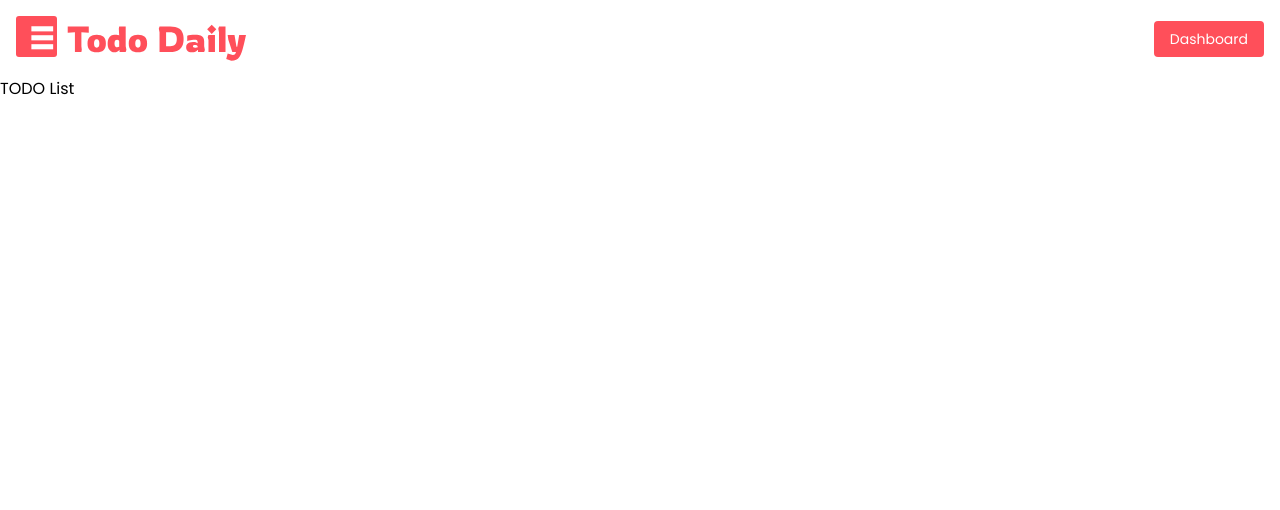
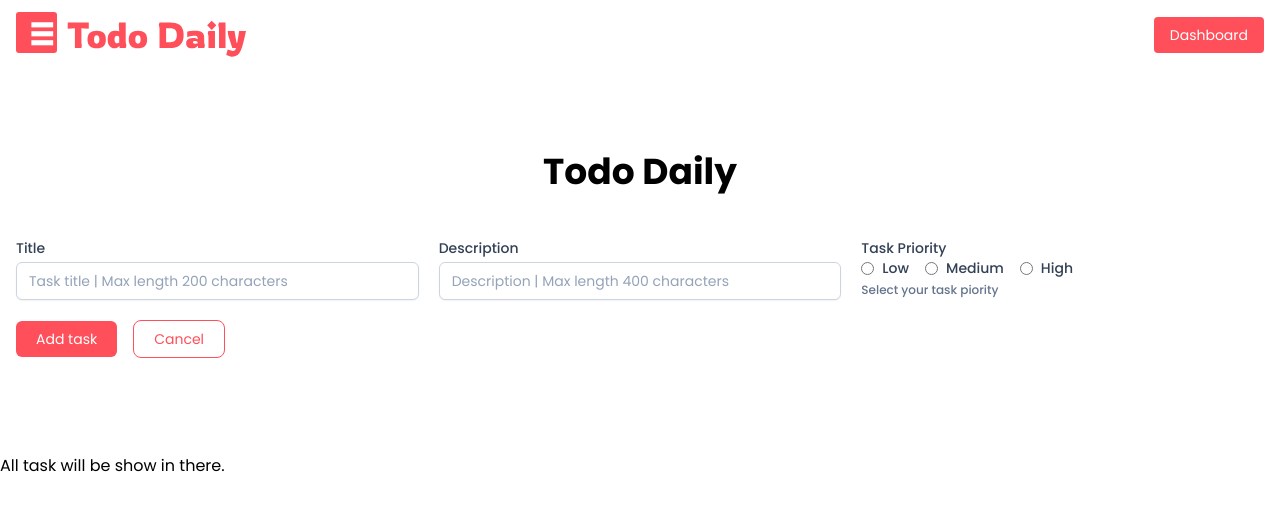
Before and after one commit to skmajumder/todo-list-app, a React (Vite) app: page /todo in a window 1280 px wide. Shown: the top 510 px of the page. Built offline with nearby package versions, Linux system fonts and the light colour scheme.

Commit message:
Add task form

```diff
--- a/src/components/NavMenu.jsx
+++ b/src/components/NavMenu.jsx
@@ -11,7 +11,7 @@ const NavMenu = () => {
   };
 
   return (
-    <header className="p-4">
+    <header className="sticky top-0 z-10 bg-white px-4 py-3">
       <div className="mx-auto flex items-center justify-between">
         {/* Logo */}
         <div className="flex items-center">
--- /dev/null
+++ b/src/features/AddTask.jsx
@@ -0,0 +1,121 @@
+import { useState } from 'react';
+
+const AddTask = () => {
+  const [priority, setPriority] = useState('');
+
+  const handleTaskPriorityChange = (priority) => {
+    setPriority(priority);
+  };
+
+  return (
+    <section className="py-20">
+      <div>
+        <h2 className="mb-7 text-center text-xl font-bold leading-tight text-black md:mb-7 md:text-3xl md:leading-tight lg:mb-7 lg:text-4xl lg:leading-tight">
+          Todo Daily
+        </h2>
+        <div className="p-4">
+          <form className="grid grid-cols-3 gap-5">
+            <div>
+              <label htmlFor="task-title">
+                <span className="block cursor-pointer text-sm font-medium text-slate-700">
+                  Title
+                </span>
+                <input
+                  type="text"
+                  placeholder="Task title | Max length 200 characters"
+                  name="task-title"
+                  maxLength="200"
+                  id="task-title"
+                  className="mt-1 block w-full rounded-md border border-slate-300 bg-white px-3 py-2 text-sm placeholder-slate-400 shadow-sm
+                  focus:border-sky-500 focus:outline-none
+                  focus:ring-0 focus:ring-sky-500 focus:invalid:border-pink-500 focus:invalid:ring-pink-500
+                  disabled:border-slate-200 disabled:bg-slate-50
+                  disabled:text-slate-500 disabled:shadow-none"
+                  required
+                />
+              </label>
+            </div>
+            <div>
+              <label htmlFor="task-description">
+                <span className="block cursor-pointer text-sm font-medium text-slate-700">
+                  Description
+                </span>
+                <input
+                  type="text"
+                  placeholder="Description | Max length 400 characters"
+                  name="task-description"
+                  maxLength="400"
+                  id="task-description"
+                  className="mt-1 block w-full rounded-md border border-slate-300 bg-white px-3 py-2 text-sm placeholder-slate-400 shadow-sm
+                  focus:border-sky-500 focus:outline-none
+                  focus:ring-0 focus:ring-sky-500 focus:invalid:border-pink-500 focus:invalid:ring-pink-500
+                  disabled:border-slate-200 disabled:bg-slate-50
+                  disabled:text-slate-500 disabled:shadow-none"
+                  required
+                />
+              </label>
+            </div>
+
+            <fieldset>
+              <legend className="block cursor-pointer text-sm font-medium text-slate-700">
+                Task Priority
+              </legend>
+
+              <div className="flex items-center justify-start space-x-4">
+                {['low', 'medium', 'high'].map((value) => (
+                  <label
+                    key={value}
+                    className="flex cursor-pointer items-center"
+                  >
+                    <input
+                      type="radio"
+                      name="priority"
+                      value={value}
+                      className="mr-2 cursor-pointer"
+                      checked={priority === value}
+                      onChange={() => handleTaskPriorityChange(value)}
+                      required
+                    />
+                    <span
+                      className={`text-sm font-medium ${priority === value ? 'text-sky-500' : 'text-slate-700'}`}
+                    >
+                      {value.charAt(0).toUpperCase() + value.slice(1)}
+                    </span>
+                  </label>
+                ))}
+              </div>
+
+              <p className={`mt-1 block text-xs font-medium text-slate-500`}>
+                {priority === '' ? (
+                  'Select your task piority'
+                ) : (
+                  <>
+                    Your task priority set to be{' '}
+                    <span className="capitalize">{priority}</span>
+                  </>
+                )}
+              </p>
+            </fieldset>
+
+            <div className="space-x-4">
+              <button
+                type="submit"
+                className="rounded-md bg-[#FF4F5A] px-5 py-2 text-sm text-white duration-300 ease-in hover:bg-[#ff4f5be1] focus:outline-none focus:ring focus:ring-[#ff4f5bbf] active:bg-[#ff4f5be1]"
+              >
+                Add task
+              </button>
+              <button
+                type="reset"
+                className="rounded-lg border border-[#FF4F5A] px-5 py-2 text-sm text-[#FF4F5A] duration-300 ease-in hover:bg-[#ff4f5be1] hover:text-white focus:outline-none focus:ring focus:ring-[#ff4f5bbf] active:bg-[#ff4f5be1]"
+              >
+                Cancel
+              </button>
+            </div>
+          </form>
+        </div>
+      </div>
+    </section>
+  );
+};
+
+export default AddTask;
--- a/src/features/Todo.jsx
+++ /dev/null
@@ -1,9 +0,0 @@
-const Todo = () => {
-    return (
-        <div>
-            <h2>TODO List</h2>
-        </div>
-    );
-};
-
-export default Todo;
--- /dev/null
+++ b/src/features/TodoList.jsx
@@ -0,0 +1,9 @@
+const TodoList = () => {
+    return (
+        <div>
+            <h2>All task will be show in there.</h2>
+        </div>
+    );
+};
+
+export default TodoList;
--- a/src/routers/routers.jsx
+++ b/src/routers/routers.jsx
@@ -3,7 +3,7 @@ import AppLayout from '../ui/AppLayout';
 import Error from '../ui/Error';
 import Home from '../ui/Home';
 import TaskLayout from '../ui/TaskLayout';
-import Todo from '../features/Todo';
+import TodoList from '../features/TodoList';
 
 const router = createBrowserRouter([
   {
@@ -24,7 +24,7 @@ const router = createBrowserRouter([
     children: [
       {
         path: '/todo',
-        element: <Todo />,
+        element: <TodoList />,
       },
     ],
   },
--- a/src/ui/TaskLayout.jsx
+++ b/src/ui/TaskLayout.jsx
@@ -1,11 +1,16 @@
 import { Outlet } from 'react-router-dom';
 import NavMenu from '../components/NavMenu';
+import Main from '../components/Main';
+import AddTask from '../features/AddTask';
 
 const TaskLayout = () => {
   return (
     <>
       <NavMenu />
-      <Outlet />
+      <Main>
+        <AddTask />
+        <Outlet />
+      </Main>
     </>
   );
 };
```
Also changed, not shown: src/index.css (line endings or trailing spaces).
